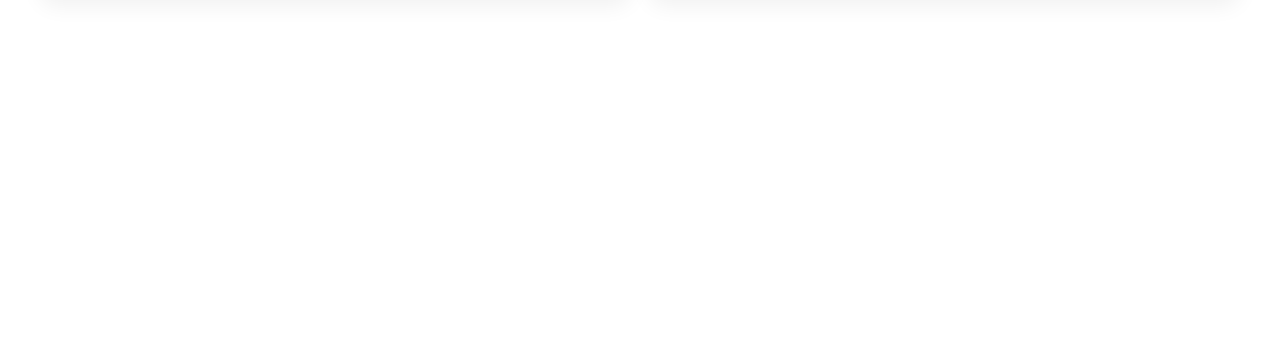
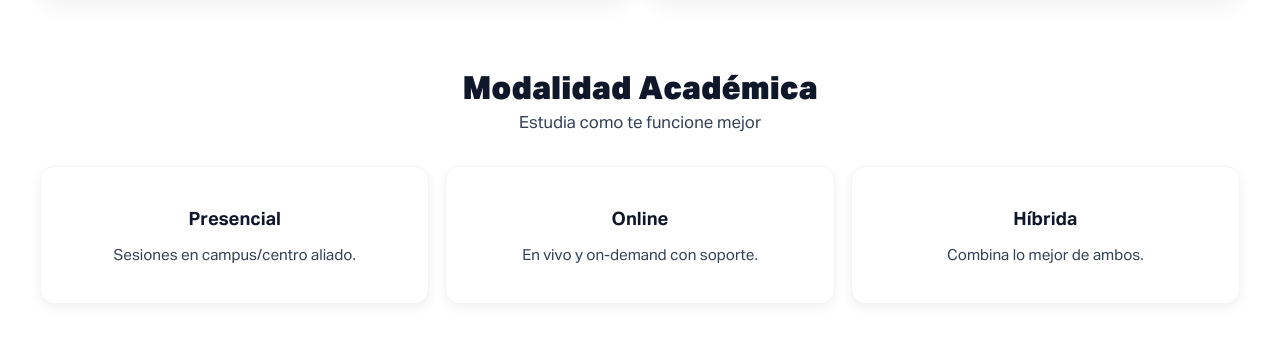
Before and after one commit to diego-s25/rushacademy-landing, a React (Create React App) app: page / in a window 1280 px wide. Shown: the part 1169-1511 px from the top of the page. Before the commit the page ends 1247 px from the top, so only its background shows below. Built offline with nearby package versions, Linux system fonts and the light colour scheme.

Commit message:
Added modality component

```diff
--- a/src/App.js
+++ b/src/App.js
@@ -5,6 +5,7 @@ import "./styles/globals.scss";
 import Nav from "./components/Nav";
 import CourseCarousel from "./components/CourseCarousel";
 import ExecSummary from "./components/ExecSummary";
+import Modality from "./components/Modality";
 
 export default function App() {
   useEffect(() => {
@@ -26,6 +27,7 @@ export default function App() {
       <Hero />
       <CourseCarousel />
       <ExecSummary />
+      <Modality />
     </>
   );
 }
--- /dev/null
+++ b/src/components/Modality.jsx
@@ -0,0 +1,27 @@
+import React from "react";
+
+export default function Modality() {
+  return (
+    <section className="modality">
+      <div className="container">
+        <h2 className="modality__title">Modalidad Académica</h2>
+        <p className="modality__intro">Estudia como te funcione mejor</p>
+
+        <div className="modality__grid">
+          <div className="modality__card">
+            <h3>Presencial</h3>
+            <p>Sesiones en campus/centro aliado.</p>
+          </div>
+          <div className="modality__card">
+            <h3>Online</h3>
+            <p>En vivo y on-demand con soporte.</p>
+          </div>
+          <div className="modality__card">
+            <h3>Híbrida</h3>
+            <p>Combina lo mejor de ambos.</p>
+          </div>
+        </div>
+      </div>
+    </section>
+  );
+}
--- a/src/styles/globals.scss
+++ b/src/styles/globals.scss
@@ -817,3 +817,68 @@ $embla-gap: 18px;
   line-height: 1.55;
   font-size: clamp(0.98rem, 1.8vw, 1.05rem);
 }
+
+// MODALITY
+
+.modality {
+  background: #fff;
+  padding-bottom: clamp(40px, 7vw, 80px);
+
+  .container {
+    max-width: 1280px;
+    margin-inline: auto;
+    padding-inline: 2rem; // match navbar + exec section
+  }
+
+  &__title {
+    font-size: clamp(1.6rem, 3vw, 2rem);
+    font-weight: 800;
+    text-align: center;
+    color: var(--ink-900);
+    margin-bottom: 0.25rem;
+    margin-top: 0px;
+  }
+
+  &__intro {
+    text-align: center;
+    color: var(--ink-700);
+    margin-bottom: 2rem;
+    margin-top: 0px;
+    font-size: 1.05rem;
+  }
+
+  &__grid {
+    display: grid;
+    gap: 1rem;
+    grid-template-columns: repeat(auto-fit, minmax(260px, 1fr));
+  }
+
+  &__card {
+    background: #fff;
+    border: 1px solid var(--ink-100);
+    border-radius: 14px;
+    padding: 1.5rem;
+    box-shadow: 0 4px 12px rgba(0, 0, 0, 0.06);
+    text-align: center;
+    transition: transform 0.2s ease, box-shadow 0.2s ease;
+
+    &:hover {
+      transform: translateY(-2px);
+      box-shadow: 0 8px 20px rgba(0, 0, 0, 0.08);
+    }
+
+    h3 {
+      font-size: 1.15rem;
+      font-weight: 700;
+      color: var(--ink-900);
+      margin-bottom: 0.5rem;
+    }
+
+    p {
+      font-size: 0.95rem;
+      color: var(--ink-700);
+    }
+  }
+}
+
+//
```
